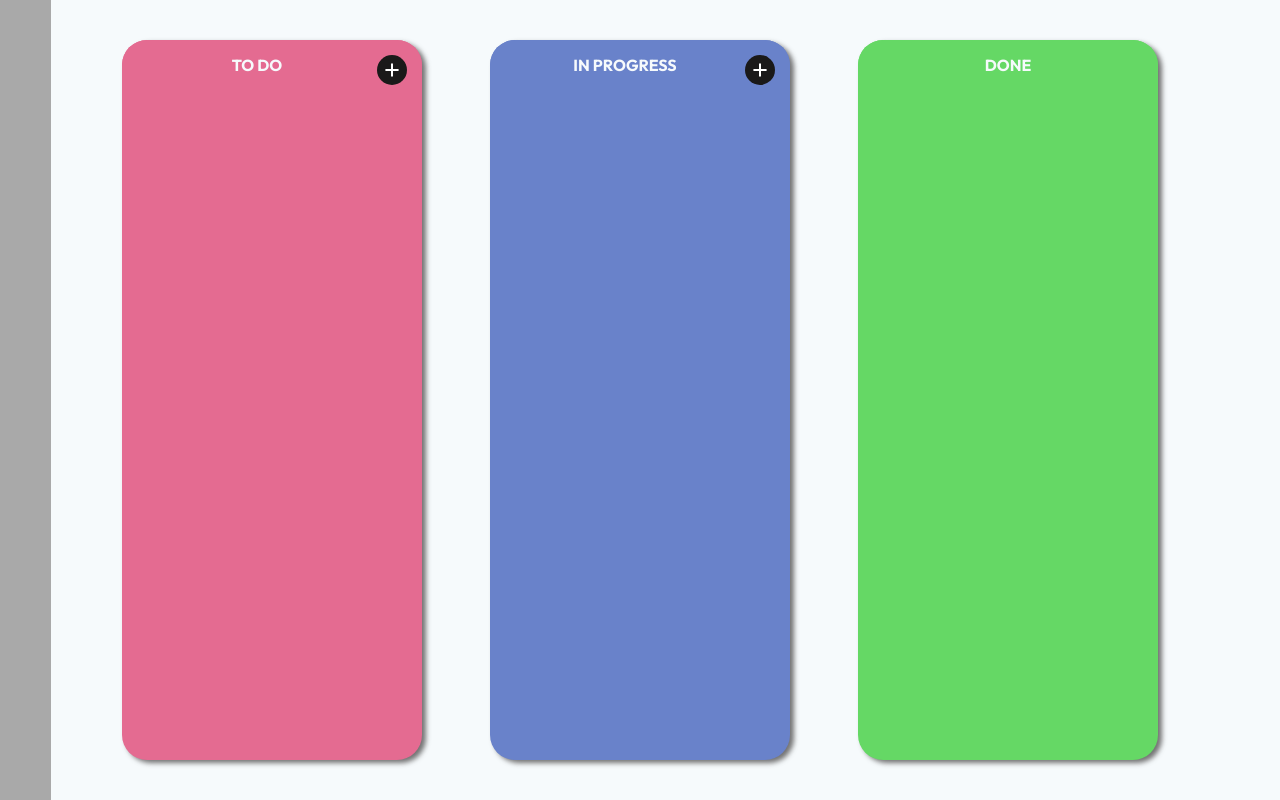
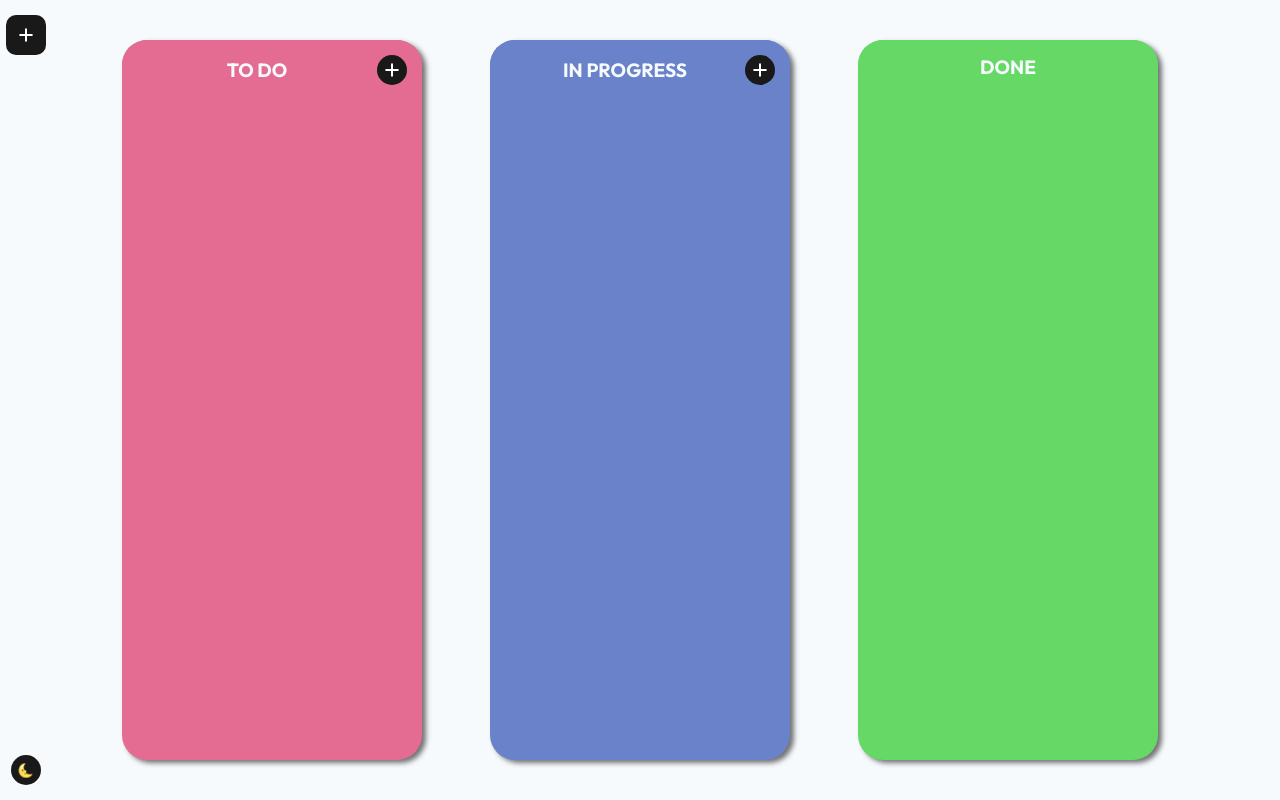
Before and after one commit to MiguelMRu/Lista_tareas, a website built with Vite: page index.html in a window 1280 px wide. Built offline with nearby package versions, Linux system fonts and the light colour scheme.

Commit message:
se añade la lista de colores para la funcionalidad de nuevas columnas

```diff
--- a/index.html
+++ b/index.html
@@ -14,14 +14,17 @@
   <body>
     <aside class="light-aside">
       <nav>
-        <ul>
-          <li></li>
-          <li></li>
-          <li></li>
-          <li></li>
-          <li></li>
-        </ul>
-    </nav>
+        <div class="add-columns"><img src="/public/add.svg" alt="add column" ></div>
+          <ul>
+            <li id="pink" class="li-light-pink"></li>
+            <li id="blue" class="li-light-blue"></li>
+            <li id="green" class="li-light-green"></li>
+            <li id="malva" class="li-light-malva"></li>
+            <li id="orange" class="li-light-orange"></li>
+          </ul>
+
+      </nav>
+      <button>🌜</button>
     </aside>
 
     <main>
--- a/src/dragAndDrop.js
+++ b/src/dragAndDrop.js
@@ -2,12 +2,9 @@ export function dragDrop() {
 
     const columns = document.querySelectorAll('.column');
 
-
-
     columns.forEach(column => {
         column.addEventListener('dragover', (e) => {
             e.preventDefault();
-            e.dataTransfer.dropEffect = 'move';
             const bottomTask = insertAboverTask(column, e.clientY);
             const draggingTask = document.querySelector('.dragging');
             if(!bottomTask){
--- a/src/main.js
+++ b/src/main.js
@@ -10,6 +10,7 @@ function createTask() {
     //añadir nuevo id a la tarea segun las tareas que haya
     newDiv.setAttribute('id', 'task' + (document.querySelectorAll('.tasks').length + 1));
     newDiv.setAttribute('draggable', 'true');
+    // Añadir evento de arrastrar y soltar
     newDiv.addEventListener('dragstart', () => {
         newDiv.classList.add("dragging");
     });
@@ -18,6 +19,7 @@ function createTask() {
         saveTasks(); // Guardar tareas al mover una
     });
 
+    // Crear los elementos de la tarea
     const divheader = document.createElement('h3');
     divheader.textContent = "Tarea...";
     divheader.setAttribute('contentEditable', 'true');
@@ -48,6 +50,17 @@ function createTask() {
     return newDiv;
 }
 
+// Añadir evento a cada botón de añadir tarea
+addTaskButton.forEach((button) => {
+    button.addEventListener('click', () => {
+        const task = createTask();
+        const parentColumn = button.parentElement.parentElement; // Obtener el section padre de la tarea
+        parentColumn.append(task); // Añadir la tarea a la columna correspondiente
+        saveTasks(); // Guardar tareas al añadir una nueva
+    });
+});
+
+
 // Función para guardar las tareas en el localStorage
 function saveTasks() {
     const tasks = document.querySelectorAll('.tasks');
@@ -67,24 +80,15 @@ function loadTasks() {
     if (tasks) {
         tasks.forEach(task => {
             const newTask = createTask();
-            const parentDiv = document.getElementById(task.parentId); // Obtener el div padre por id
+            const taskparent = document.getElementById(task.parentId); // Obtener el div padre por id
             newTask.querySelector('h3').textContent = task.title;
             newTask.querySelector('p').textContent = task.description;
-            parentDiv.append(newTask); // Añadir la tarea al div padre
+            taskparent.append(newTask); // Añadir la tarea al div padre
 
         });
     }
 }
 
-// Añadir evento a cada botón de añadir tarea
-addTaskButton.forEach((button) => {
-    button.addEventListener('click', () => {
-        const task = createTask();
-        const parentDiv = button.parentElement.parentElement; // Obtener el section padre de la tarea
-        parentDiv.append(task); // Añadir la tarea al div padre
-        saveTasks(); // Guardar tareas al añadir una nueva
-    });
-});
 
 dragDrop();
 
--- a/src/style.css
+++ b/src/style.css
@@ -29,12 +29,79 @@ body{
 
 }
 
-.light-aside{
+aside{
   height: 100dvh;
-  background-color: var(--light-grey);
   width: 4%;
   position: absolute;
   left: 0;
+  display: flex;
+  flex-direction: column;
+  justify-content: space-between;
+
+}
+
+nav{
+  margin-top: 15px;
+  overflow: hidden;
+  height: 40px;
+  transition: height 0.3s ease-in-out;
+  interpolate-size: allow-keywords;
+
+}
+
+nav:hover{
+  height: auto;
+}
+
+.add-columns{
+  display: flex;
+  justify-content: center;
+  align-items: center;
+  background-color: var(--button-color);
+  color: #ffffff;
+  border-radius: 10px;
+  height: 40px;
+  width: 40px;
+  margin-bottom: 5px;
+  padding: 5px;
+  margin: 0 auto 5px auto;
+}
+
+ul{
+  display: flex;
+  gap: 5px;
+  flex-direction: column;
+  align-items: center;
+}
+
+li{
+  border: 1px solid black;
+  border-radius: 100%;
+  height: 30px;
+  width: 30px;
+  list-style: none;
+  cursor: pointer;
+}
+
+.li-light-pink{
+  background-color: var(--light-pink);
+}
+.li-light-blue{
+  background-color: var(--light-blue);
+}
+.li-light-green{
+  background-color: var(--light-green);
+}
+.li-light-malva{
+  background-color: var(--light-malva);
+}
+.li-light-orange{
+  background-color: var(--light-orange);
+}
+
+aside>button{
+  align-self: center;
+  margin-bottom: 15px;
 }
 
 main{
@@ -98,6 +165,7 @@ section::-webkit-scrollbar{
   position: sticky;
   top: 0px;
   text-wrap: balance;
+  align-items: center;
 }
 
 
@@ -107,7 +175,7 @@ h2{
   flex: none;
   margin: 0 auto;
   text-wrap: balance;
-  font-size: clamp(0.1rem, 1rem, 1.5rem);
+  font-size: clamp(0.1rem, 1.2rem, 1.5rem);
 }
 
 button{
@@ -164,7 +232,7 @@ img{
   width: fit-content;
   padding: 5px 15px 5px 15px;
   /*background-color: #e42020;*/
-  background-color: #1a1919;
+  background-color: var(--button-color);
   color: #ffffff;
   border-radius: 7px;
   font-weight: bold;
```
